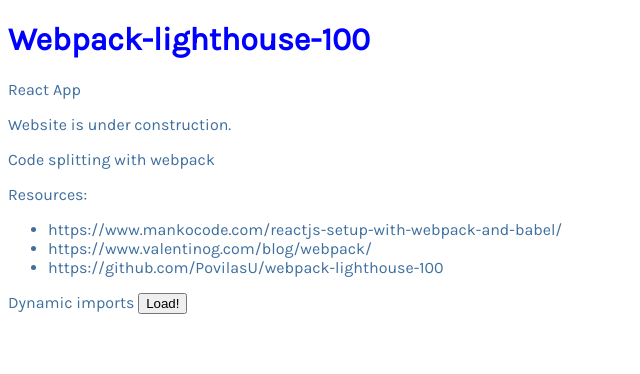
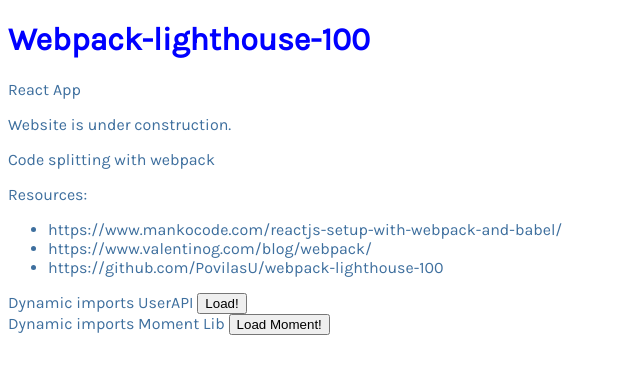
Before and after one commit to PovilasU/webpack-lighthouse-100, a React app: page / in a window 1280 px wide. Shown: the top 374 px of the page, without its empty margins (0-640 px from the left). Built offline with nearby package versions, Linux system fonts and the light colour scheme.

Commit message:
test dynamic moment library

```diff
--- a/public/index.html
+++ b/public/index.html
@@ -13,8 +13,15 @@
 
 <body>
     <div id="root"></div>
-    <label>Dynamic imports</label>
-    <button id="btn">Load!</button>
+    <div>
+        <label>Dynamic imports UserAPI</label>
+        <button id="btn">Load!</button>
+    </div>
+    <div>
+        <label>Dynamic imports Moment Lib</label>
+        <button id="btnMoment">Load Moment!</button>
+    </div>
+
 </body>
 
 </html>
--- /dev/null
+++ b/src/common/Car.js
@@ -0,0 +1,5 @@
+import React from 'react';
+
+export function getCar(props) {
+  return <h1>Hello, {props.name}</h1>;
+}
--- a/src/index.js
+++ b/src/index.js
@@ -3,11 +3,15 @@
 import React from 'react';
 import ReactDOM from 'react-dom';
 import './style.scss';
-import moment from 'moment';
+
 import App from './App';
 import { getUsers } from './common/usersAPI';
+import { getCar } from './common/Car';
 const getUserModule = () =>
   import(/* webpackChunkName: "usersAPI" */ './common/usersAPI');
+// const getCarModule = () =>
+//   import(/* webpackChunkName: "getcar" */ './common/Car');
+import(/* webpackChunkName: "momentAPI" */ /* webpackPreload: true */ 'moment');
 
 const btn = document.getElementById('btn');
 
@@ -16,7 +20,13 @@
     getUsers().then((json) => console.log(json));
   });
 });
+const btnMoment = document.getElementById('btnMoment');
 
-// getUsers().then((json) => console.log(json));
+// btnMoment.addEventListener('click', () => {
+//   getCarModule().then(({ getCar }) => {
+//     getCar('bilekas').then(() => console.log('test 123'));
+//   });
+//   //   import moment from 'moment';
+// });
 
 ReactDOM.render(<App />, document.getElementById('root'));
```
